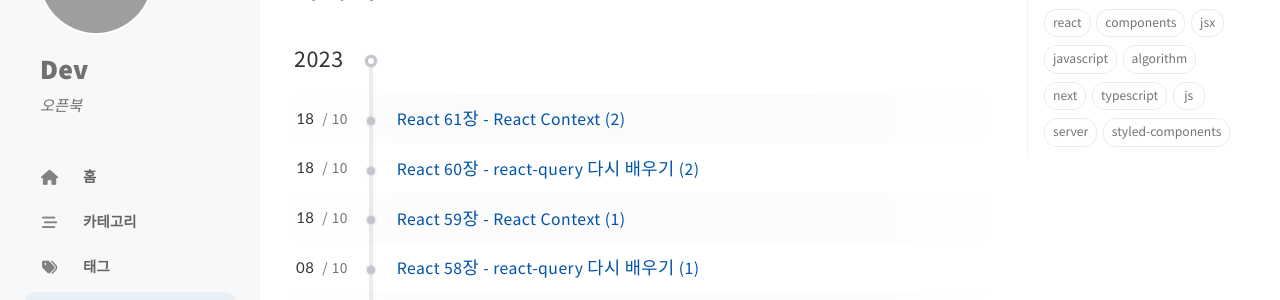
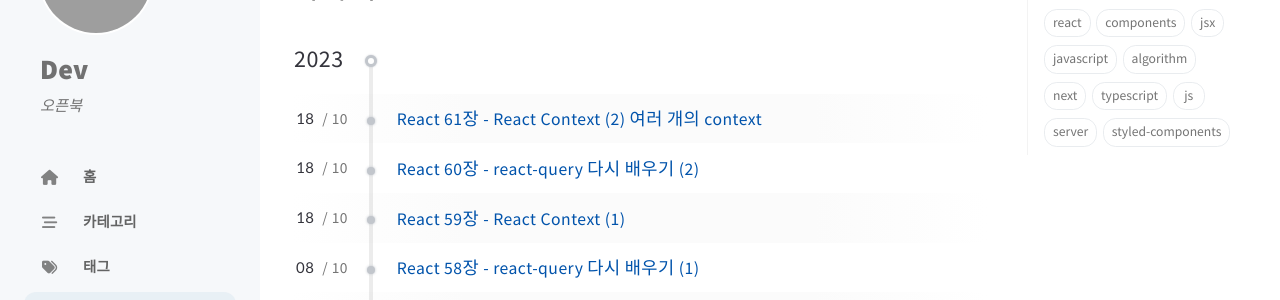
Before and after one commit to choigirang/choigirang.github.io, a Jekyll site: the page built from _tabs/archives.md, in a window 1280 px wide and 900 px high. Shown: the part 127-427 px from the top of the window. Built offline with Jekyll 4.4.1, drawn with Linux system fonts in a browser that asks for light colours; cached includes are drawn as plain includes; comment, search, counter and statistics services are not loaded; grey boxes are pictures that could not be loaded.

Commit message:
포스팅명 변경

```diff
--- a/_posts/2023-10-18-01-React-Context (2).md
+++ b/_posts/2023-10-18-01-React-Context (2).md
@@ -1,6 +1,6 @@
 ---
 layout: post
-title: React 61장 - React Context (2)
+title: React 61장 - React Context (2) 여러 개의 context
 author: admin
 date: 2023-10-18 00:00:00 +900
 lastmod: 2023-10-22  00:00:00 +900
```
